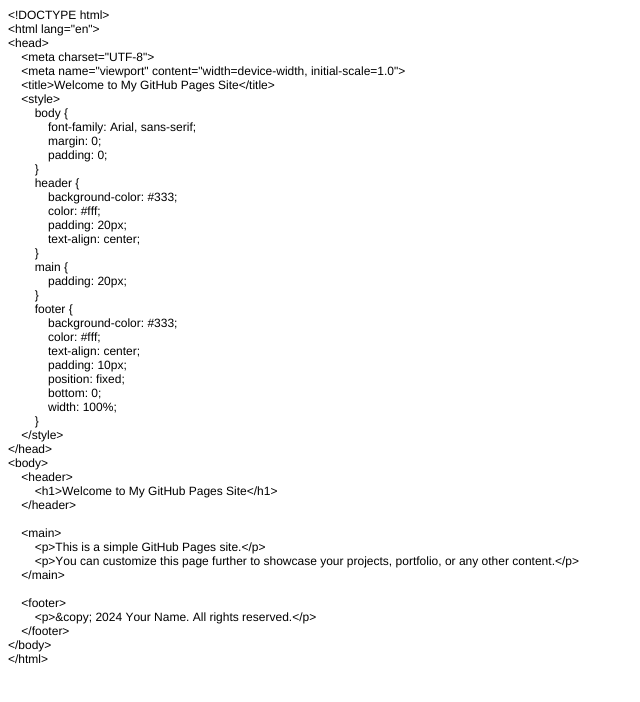
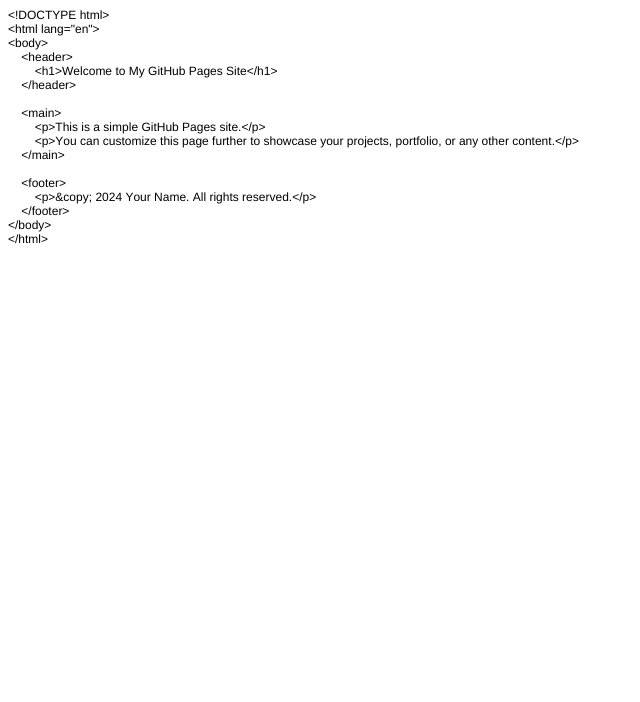
Before and after one commit to jon-herrick/Jon-herrick.github.io, a plain HTML site: page index.html in a window 1280 px wide. Shown: the whole page, without its empty margins (0-640 px from the left). Drawn offline with Linux system fonts and the light colour scheme.

Commit message:
Index update

```diff
--- a/index.html
+++ b/index.html
@@ -15,36 +15,6 @@
 <body>
 <p class="p1"><span class="s1">&lt;!DOCTYPE html&gt;</span></p>
 <p class="p1"><span class="s1">&lt;html lang="en"&gt;</span></p>
-<p class="p1"><span class="s1">&lt;head&gt;</span></p>
-<p class="p1"><span class="s1"><span class="Apple-converted-space">    </span>&lt;meta charset="UTF-8"&gt;</span></p>
-<p class="p1"><span class="s1"><span class="Apple-converted-space">    </span>&lt;meta name="viewport" content="width=device-width, initial-scale=1.0"&gt;</span></p>
-<p class="p1"><span class="s1"><span class="Apple-converted-space">    </span>&lt;title&gt;Welcome to My GitHub Pages Site&lt;/title&gt;</span></p>
-<p class="p1"><span class="s1"><span class="Apple-converted-space">    </span>&lt;style&gt;</span></p>
-<p class="p1"><span class="s1"><span class="Apple-converted-space">        </span>body {</span></p>
-<p class="p1"><span class="s1"><span class="Apple-converted-space">            </span>font-family: Arial, sans-serif;</span></p>
-<p class="p1"><span class="s1"><span class="Apple-converted-space">            </span>margin: 0;</span></p>
-<p class="p1"><span class="s1"><span class="Apple-converted-space">            </span>padding: 0;</span></p>
-<p class="p1"><span class="s1"><span class="Apple-converted-space">        </span>}</span></p>
-<p class="p1"><span class="s1"><span class="Apple-converted-space">        </span>header {</span></p>
-<p class="p1"><span class="s1"><span class="Apple-converted-space">            </span>background-color: #333;</span></p>
-<p class="p1"><span class="s1"><span class="Apple-converted-space">            </span>color: #fff;</span></p>
-<p class="p1"><span class="s1"><span class="Apple-converted-space">            </span>padding: 20px;</span></p>
-<p class="p1"><span class="s1"><span class="Apple-converted-space">            </span>text-align: center;</span></p>
-<p class="p1"><span class="s1"><span class="Apple-converted-space">        </span>}</span></p>
-<p class="p1"><span class="s1"><span class="Apple-converted-space">        </span>main {</span></p>
-<p class="p1"><span class="s1"><span class="Apple-converted-space">            </span>padding: 20px;</span></p>
-<p class="p1"><span class="s1"><span class="Apple-converted-space">        </span>}</span></p>
-<p class="p1"><span class="s1"><span class="Apple-converted-space">        </span>footer {</span></p>
-<p class="p1"><span class="s1"><span class="Apple-converted-space">            </span>background-color: #333;</span></p>
-<p class="p1"><span class="s1"><span class="Apple-converted-space">            </span>color: #fff;</span></p>
-<p class="p1"><span class="s1"><span class="Apple-converted-space">            </span>text-align: center;</span></p>
-<p class="p1"><span class="s1"><span class="Apple-converted-space">            </span>padding: 10px;</span></p>
-<p class="p1"><span class="s1"><span class="Apple-converted-space">            </span>position: fixed;</span></p>
-<p class="p1"><span class="s1"><span class="Apple-converted-space">            </span>bottom: 0;</span></p>
-<p class="p1"><span class="s1"><span class="Apple-converted-space">            </span>width: 100%;</span></p>
-<p class="p1"><span class="s1"><span class="Apple-converted-space">        </span>}</span></p>
-<p class="p1"><span class="s1"><span class="Apple-converted-space">    </span>&lt;/style&gt;</span></p>
-<p class="p1"><span class="s1">&lt;/head&gt;</span></p>
 <p class="p1"><span class="s1">&lt;body&gt;</span></p>
 <p class="p1"><span class="s1"><span class="Apple-converted-space">    </span>&lt;header&gt;</span></p>
 <p class="p1"><span class="s1"><span class="Apple-converted-space">        </span>&lt;h1&gt;Welcome to My GitHub Pages Site&lt;/h1&gt;</span></p>
```
Also changed, not shown: 1 other file.
